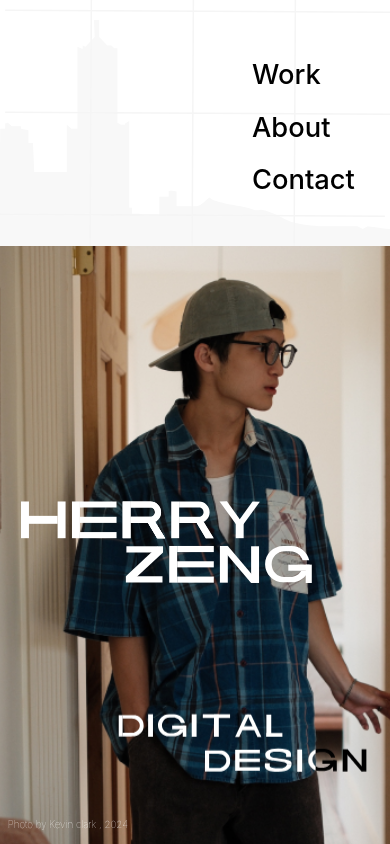
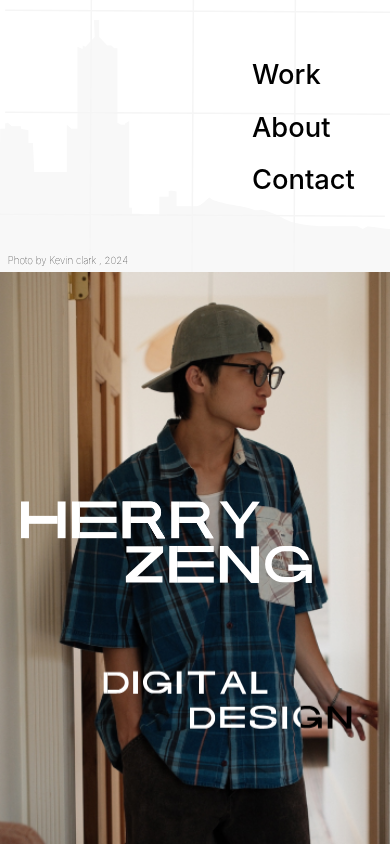
Before and after one commit to HerryZeng0426/herry_portfolio, a React (Create React App) app: page /herry in a window 390 px wide. Built offline with nearby package versions, Linux system fonts and the light colour scheme.

Commit message:
Test mobile size

```diff
--- a/src/components/Main_page/Main_page.css
+++ b/src/components/Main_page/Main_page.css
@@ -213,13 +213,13 @@
         left: 60vw;
         bottom: -20vw;
         transform: translateX(-70vw);
-        width: 130vw;
+        width: 125vw;
         z-index: 1;
     }
 
     .main_img_descrption {
-        bottom: 1vw;
-        color: #ffffff;
+        top: 63vw;
+        color: #000000;
         font-size: 2.5vw;
         font-weight: 100;
         left: 2vw;
@@ -252,8 +252,8 @@
 
     .Menu_Tittle2_anim_section {
         position: absolute;
-        bottom: 9vw;
-        left: 28.3vw;
+        bottom: 20vw;
+        left: 24.3vw;
         display: flex;
         align-items: center;
         width: 70vw;
--- a/src/components/Main_page/Main_page.js
+++ b/src/components/Main_page/Main_page.js
@@ -69,8 +69,7 @@ const Main_page = () => {
         }, 1500);
 
         return () => clearTimeout(timer);
-    }, []);
-
+    }, [])
 
     const Title2_anim_mobile_Ref = useRef(null)
 
@@ -137,7 +136,7 @@ const Main_page = () => {
         <div>
             <Page_Transition page_title='Home'></Page_Transition>
             <div className='Main_page_container'>
-                <div className='Main_page_main_section'>
+                 <div className='Main_page_main_section'>
                     <p className='main_img_descrption'>Photo by Kevin clark , 2024</p>
                     <img className='Main_img' src={Main_img} />
                     <img className='main_page_title' src={main_page_title} />
```
